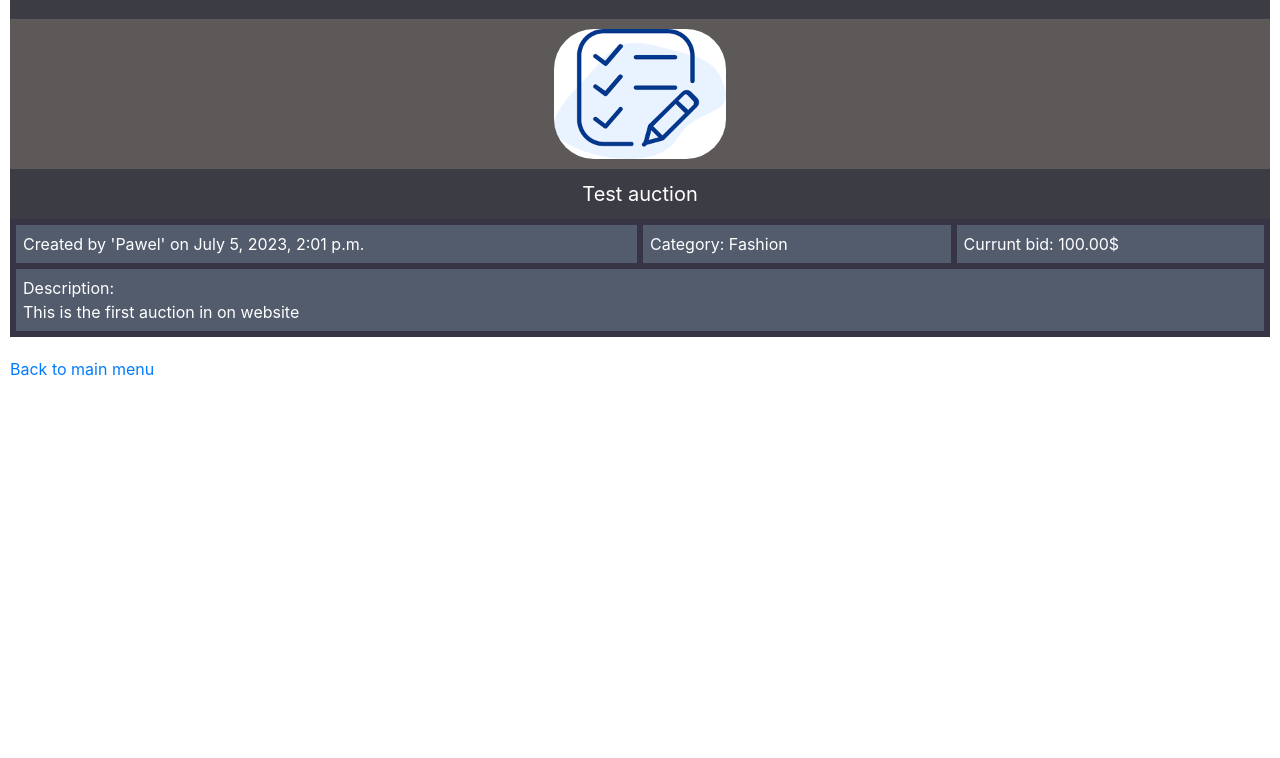
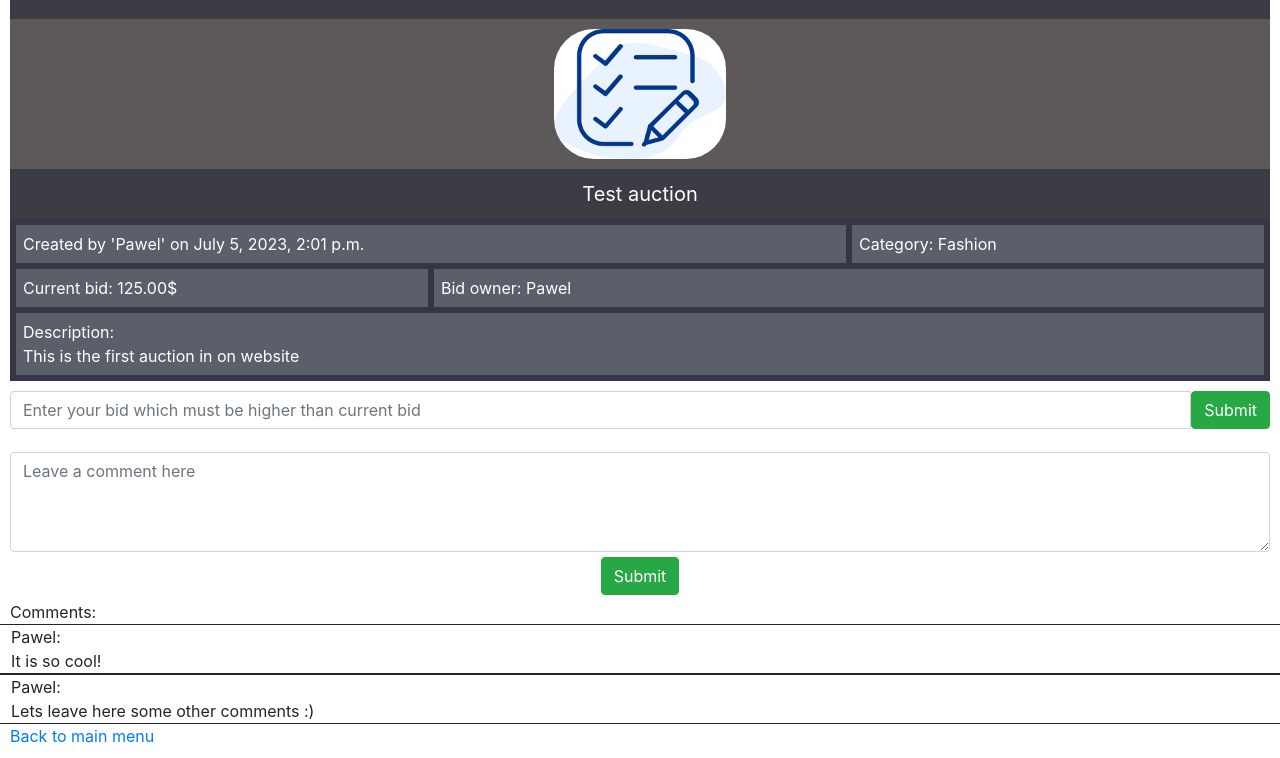
Before and after one commit to Pawel-Jurek/WebDevelopment, a Django app: page /details/1 in a window 1280 px wide. Shown: the part 166-924 px from the top of the page. Before the commit the page ends 542 px from the top, so only its background shows below. Run offline with Django 3.2, Linux system fonts and the light colour scheme; data comes from the database, SQL or seed files in the repository; parts of the project's set-up code (start-up, migrations or seed data) failed here and were passed over; some libraries are stand-ins or nearby versions.

Commit message:
bids and comments

```diff
--- a/commerce/auctions/models.py
+++ b/commerce/auctions/models.py
@@ -22,7 +22,7 @@ class Category(models.Model):
 class Auction(models.Model):
     title = models.CharField(max_length=64)
     description = models.CharField(max_length=300)
-    starting_bid = models.DecimalField(max_digits=15, decimal_places=2)
+    current_bid = models.DecimalField(max_digits=15, decimal_places=2)
     created_date = models.DateTimeField(auto_now_add=True)
     image = models.ImageField(upload_to="images/auctions/", default=get_default_image_path)
     category = models.ForeignKey(Category, on_delete=models.CASCADE, related_name="auctionCategory")
--- a/commerce/auctions/static/auctions/styles.css
+++ b/commerce/auctions/static/auctions/styles.css
@@ -4,7 +4,7 @@ body {
 
   .list-group-item img {
     height: 100px;
-    max-width: 80%;
+    max-width: 100%;
   }
 
   .product {
@@ -83,12 +83,11 @@ body {
 
 
   .description-container {
-    background-color: rgb(82, 92, 109);
+    background-color: rgb(90, 95, 106);
     box-sizing: border-box;
     padding-left: 15px;
     padding-right: 15px;
     width: 100%;
-    margin-bottom: 20px;
     color: white;
     border: 3px solid rgb(55, 53, 69);
   }
@@ -97,3 +96,7 @@ body {
     padding: 7px;
     border: 3px solid rgb(55, 53, 69);
   }
+
+  #bid-input{
+    padding-top: 10px;
+  }
--- a/commerce/auctions/templates/auctions/index.html
+++ b/commerce/auctions/templates/auctions/index.html
@@ -8,7 +8,7 @@
             <ul class="list-group list-group-horizontal">
                 <li class="list-group-item"><img src="{{ listing.image.url }}" alt="Obrazek"></li>
                 <li class="list-group-item">{{ listing.title }}</li>
-                <li class="list-group-item">{{ listing.starting_bid }}$</li>
+                <li class="list-group-item">{{ listing.current_bid }}$</li>
                 <li class="list-group-item"><a href="{% url 'product' listing.id %}">More details</a></li>
                 {% if user.is_authenticated %}
                 <li class="list-group-item">
--- a/commerce/auctions/templates/auctions/product.html
+++ b/commerce/auctions/templates/auctions/product.html
@@ -11,10 +11,34 @@
 
     <div class="description-container">
         <div class="row">
-          <div class="col-6">Created by '{{product.author}}' on {{product.created_date}}</div>
-          <div class="col-3">Category: {{product.category}}</div>
-          <div class="col-3">Currunt bid: {{product.starting_bid}}$</div>
+          <div class="col-8">Created by '{{product.author}}' on {{product.created_date}}</div>
+          <div class="col-4">Category: {{product.category}}</div>
+          <div class="col-4">Current bid: {{product.current_bid}}$</div>
+          <div class="col-8">Bid owner: {{bid_owner}}</div>
           <div class="col-12">Description:<br>{{product.description}}</div>
+        </div>
+    </div>
+    <div class="page-container">
+        <form action="{% url 'product' product.id %}" method="post" enctype="multipart/form-data">
+            {% csrf_token %}
+            <div class="input-group mb-3" id="bid-input">
+                <input type="text" class="form-control" name="user_bid" placeholder="Enter your bid which must be higher than current bid" aria-label="Bid value" min="{{ product.current_bid }}">
+                <button type="submit" name="bid_submit" class="btn btn-success">Submit</button>
+            </div>
+        </form>
+
+        <form action="{% url 'product' product.id %}" method="post" enctype="multipart/form-data">
+            {% csrf_token %}
+            <div class="form-floating" style="padding-top: 7px; text-align: center;">
+                <textarea class="form-control" name="user_comment" placeholder="Leave a comment here" id="floatingTextarea2" style="height: 100px;"></textarea>
+                <button type="submit" name="comment_submit" class="btn btn-success" style="margin:5px">Submit</button>
+            </div>
+        </form>
+        Comments:
+        <div class="row">
+            {% for comment in comments %}
+                <div class="col-12" style="border:solid 1px ;">{{comment.user}}:<br>{{comment.text}}</div>
+            {% endfor %}
         </div>
     </div>
     <a href="{% url 'index' %}">Back to main menu</a>
--- a/commerce/auctions/templates/auctions/watchlist.html
+++ b/commerce/auctions/templates/auctions/watchlist.html
@@ -20,7 +20,7 @@
             <ul class="list-group list-group-horizontal">
                 <li class="list-group-item"><img src="{{ listing.image.url }}" alt="Obrazek"></li>
                 <li class="list-group-item">{{ listing.title }}</li>
-                <li class="list-group-item">{{ listing.starting_bid }}$</li>
+                <li class="list-group-item">{{ listing.current_bid }}$</li>
                 <li class="list-group-item"><a href="{% url 'product' listing.id %}">More details</a></li>
                 <li class="list-group-item">
                     <form method="post" action="{% url 'add_to_watchlist' listing.id %}">
--- a/commerce/auctions/views.py
+++ b/commerce/auctions/views.py
@@ -9,15 +9,19 @@ from django.db.models import Q
 
 
 from .models import User, Comment, Bid, Auction, WatchList, Category
+from decimal import Decimal
 
 
 class AuctionForm(forms.ModelForm):
     class Meta:
         model = Auction
-        fields = ['title', 'description', 'starting_bid', 'image', 'category']
+        fields = ['title', 'description', 'current_bid', 'image', 'category']
+        labels = {'current_bid': 'Starting bid'}
 
 class WatchlistButton(forms.Form):
     pass
+
+
 
 def index(request, category_id = 0):
     clicked = []
@@ -120,12 +124,46 @@ def addListing(request):
         "categories": categories
     })
 
+
 def product(request, product_id):
     categories = Category.objects.all()
     product = Auction.objects.get(id=product_id)
-    return render(request, "auctions/product.html",{
+    bid = Bid.objects.filter(auction=product_id).order_by('-value').first()
+    if bid:
+        bid_owner = bid.user.username
+    else:
+        bid_owner = product.author.username
+
+    if request.method == "POST":
+        if "bid_submit" in request.POST:
+            user_bid = request.POST.get("user_bid")
+            print(f"\nuser_bid: {user_bid}")
+            if product.current_bid is None or Decimal(user_bid) > product.current_bid:
+                new_bid = Bid()
+                new_bid.user = request.user
+                new_bid.auction = product
+                new_bid.value = Decimal(str(user_bid))
+                new_bid.save()
+                product.current_bid = new_bid.value
+                product.save()
+                print(f"\nnew bid: {product.current_bid}")
+                return redirect('product', product_id=product_id)
+
+        elif "comment_submit" in request.POST:
+            user_comment = request.POST.get("user_comment")
+            newComment = Comment()
+            newComment.user = request.user
+            newComment.text = user_comment
+            newComment.auction = product
+            newComment.save()
+            return redirect('product', product_id=product_id)
+
+    all_comments = Comment.objects.all()
+    return render(request, "auctions/product.html", {
         "product": product,
-        "categories": categories
+        "categories": categories,
+        "bid_owner": bid_owner,
+        "comments": all_comments
     })
 
 
```
Also changed, not shown: commerce/db.sqlite3.
